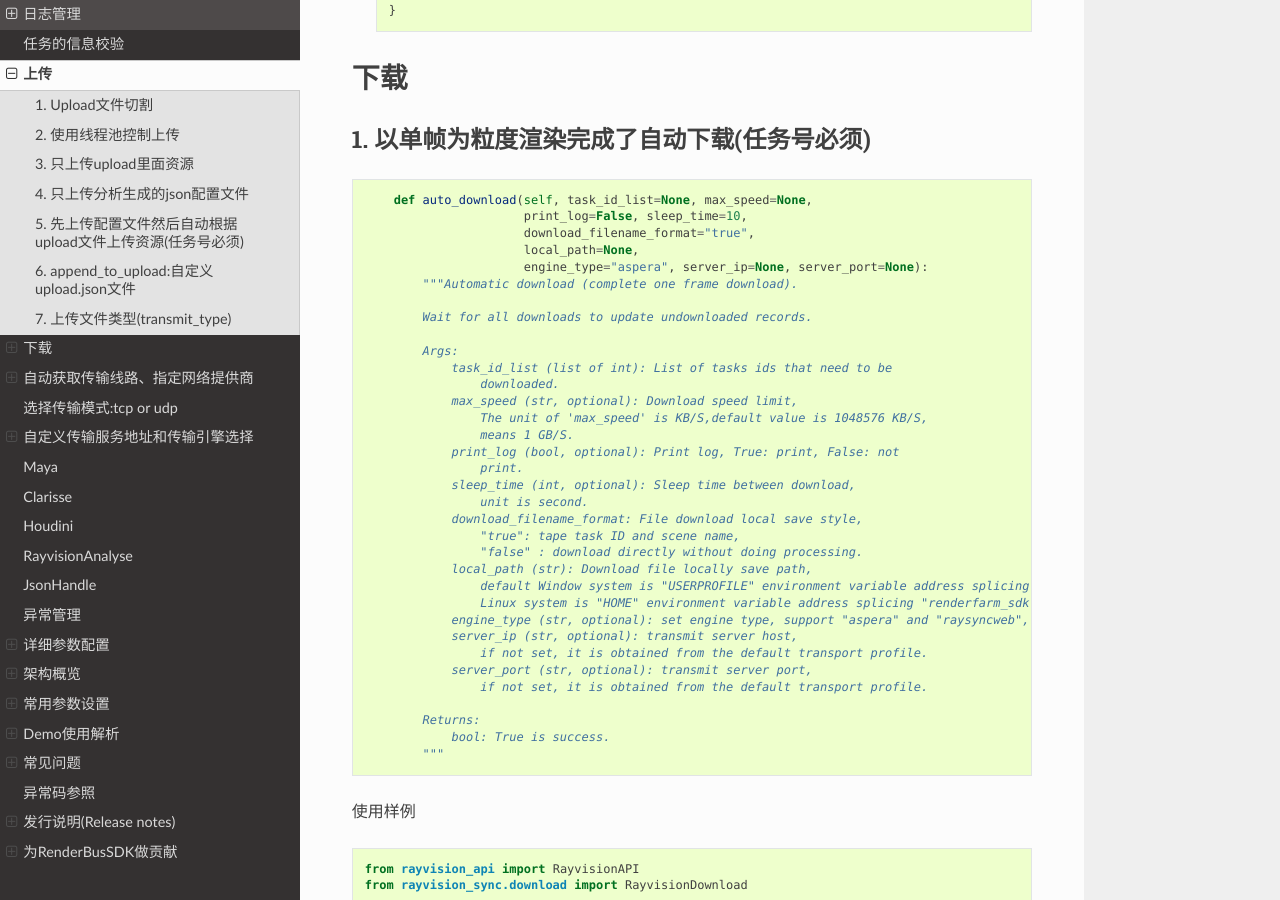
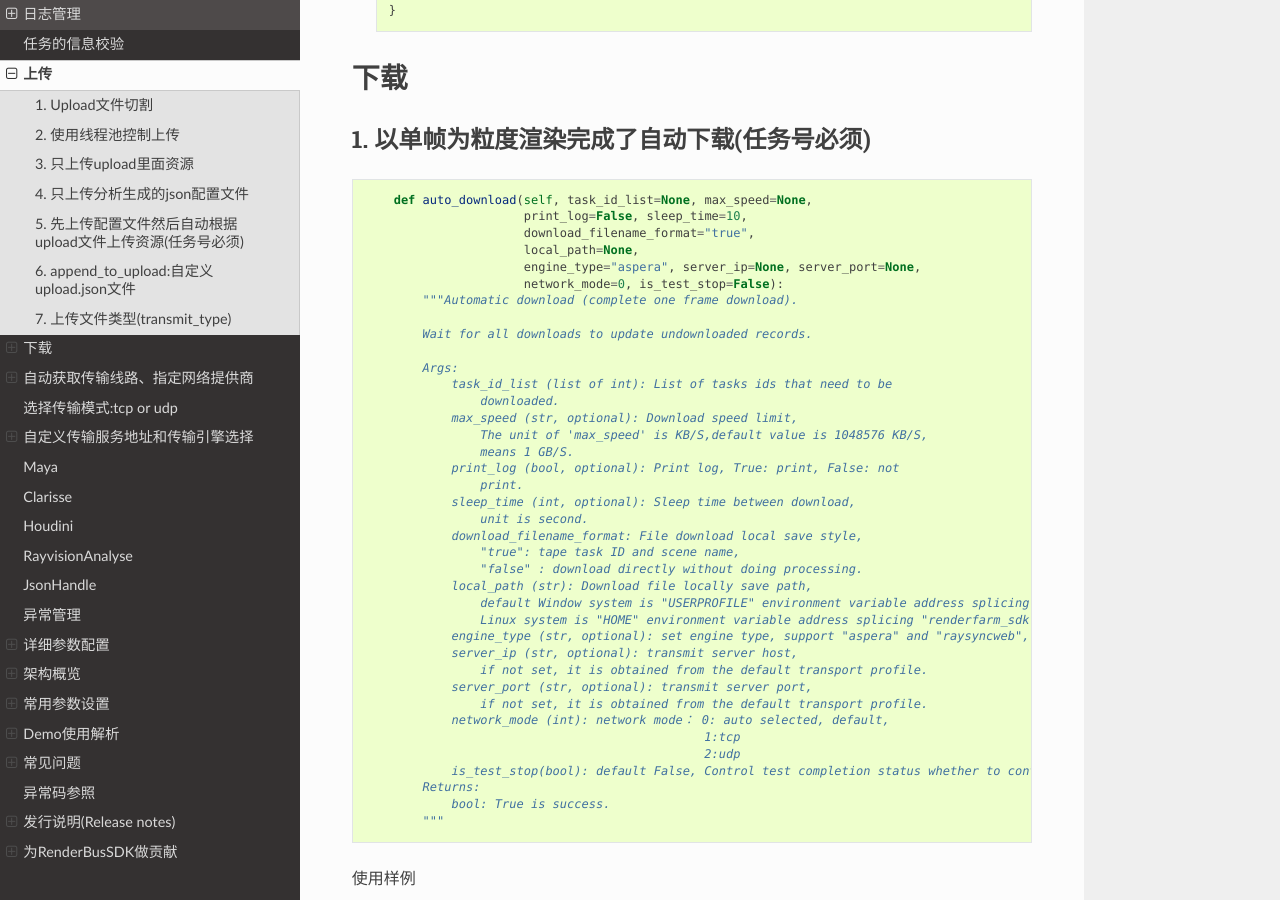
Before and after one commit to renderbus/docs_sdk, a Sphinx documentation site: the page built from docs/render/sync/rayvision_sync/core/upload_and_download.md, in a window 1280 px wide and 900 px high, scrolled down 4707 px. Built offline with Sphinx 7.4.7 and the Read the Docs theme 2.0.0, drawn with Linux system fonts in a browser that asks for light colours.

Commit message:
下载增加is_test_stop参数

```diff
--- a/docs/render/sync/rayvision_sync/core/upload_and_download.md
+++ b/docs/render/sync/rayvision_sync/core/upload_and_download.md
@@ -242,7 +242,8 @@ UPLOAD.upload_asset(r"D:\test\upload.json")
                       print_log=False, sleep_time=10,
                       download_filename_format="true",
                       local_path=None,
-                      engine_type="aspera", server_ip=None, server_port=None):
+                      engine_type="aspera", server_ip=None, server_port=None,
+                      network_mode=0, is_test_stop=False):
         """Automatic download (complete one frame download).
 
         Wait for all downloads to update undownloaded records.
@@ -268,7 +269,10 @@ UPLOAD.upload_asset(r"D:\test\upload.json")
                 if not set, it is obtained from the default transport profile.
             server_port (str, optional): transmit server port,
                 if not set, it is obtained from the default transport profile.
-
+            network_mode (int): network mode： 0: auto selected, default,
+                                               1:tcp
+                                               2:udp
+            is_test_stop(bool): default False, Control test completion status whether to continue downloading
         Returns:
             bool: True is success.
         """
```
